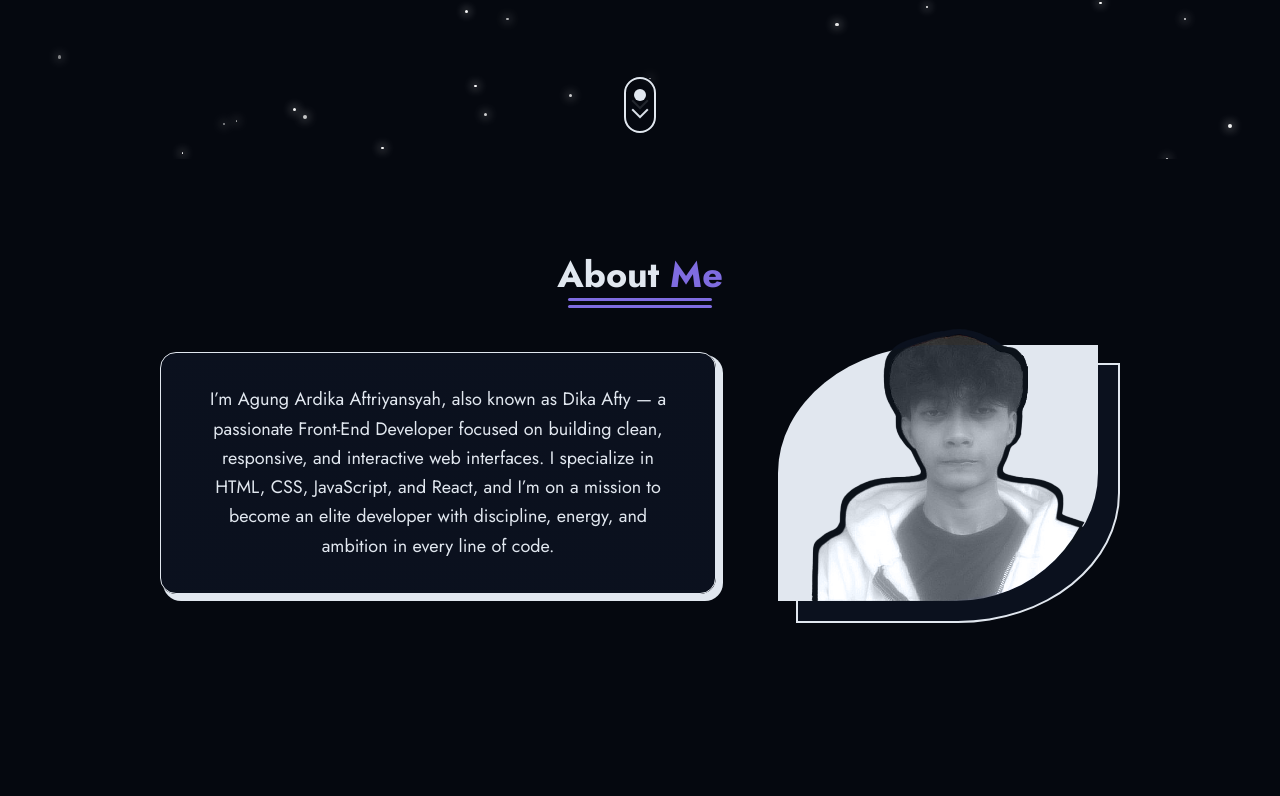
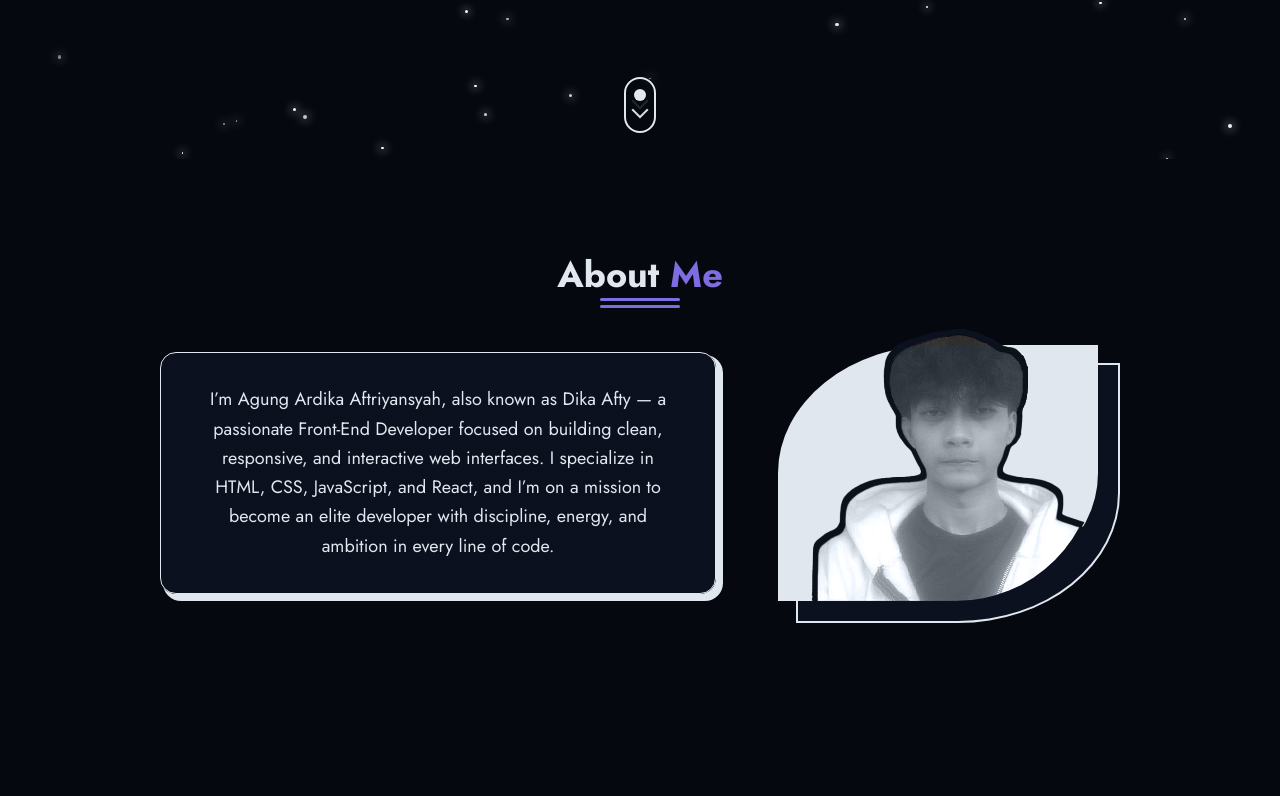
Before and after one commit to dikaafty/dikaafty-portofolio, a React (Vite) app: page / in a window 1280 px wide. Shown: the part 641-1437 px from the top of the page. Built offline with nearby package versions, Linux system fonts and the light colour scheme.

Commit message:
Change width value in fixDividerWidth utility

```diff
--- a/src/index.css
+++ b/src/index.css
@@ -233,7 +233,7 @@
 }
 
 @utility fixDividerWidth {
-  @apply w-[4em];
+  @apply w-20;
 }
 
 @utility bio-section {
```
